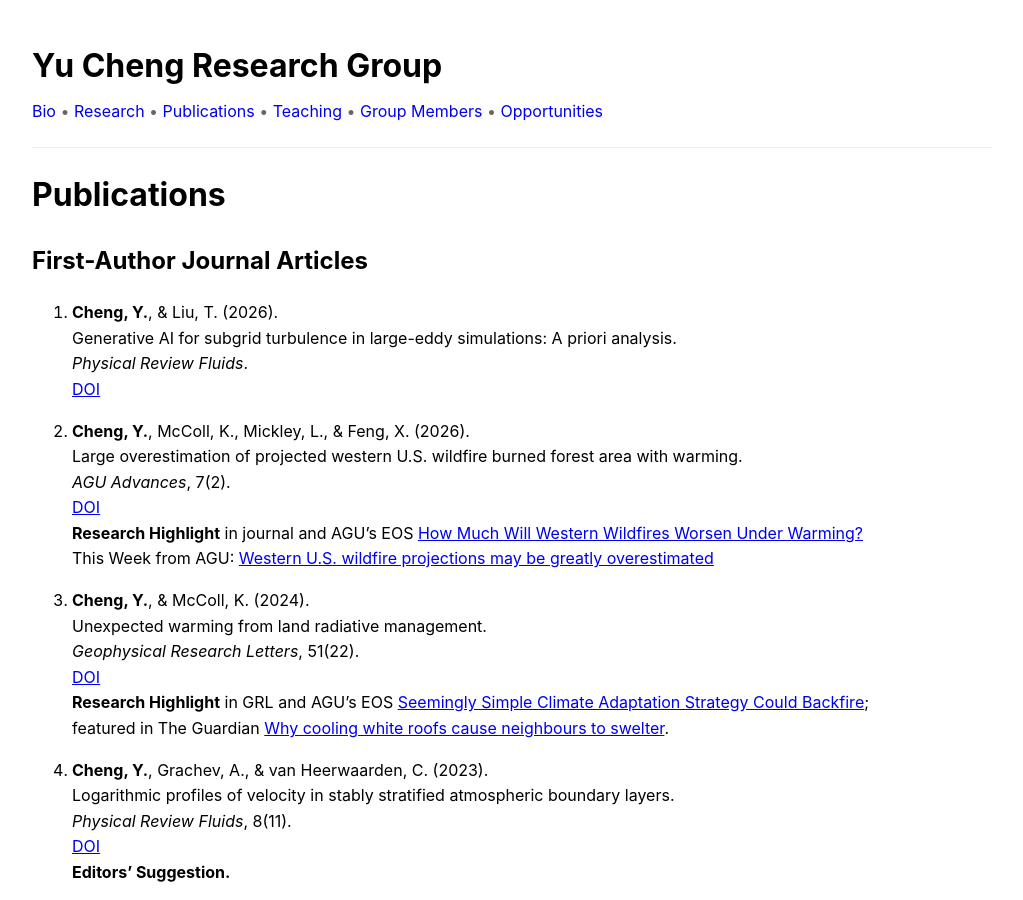
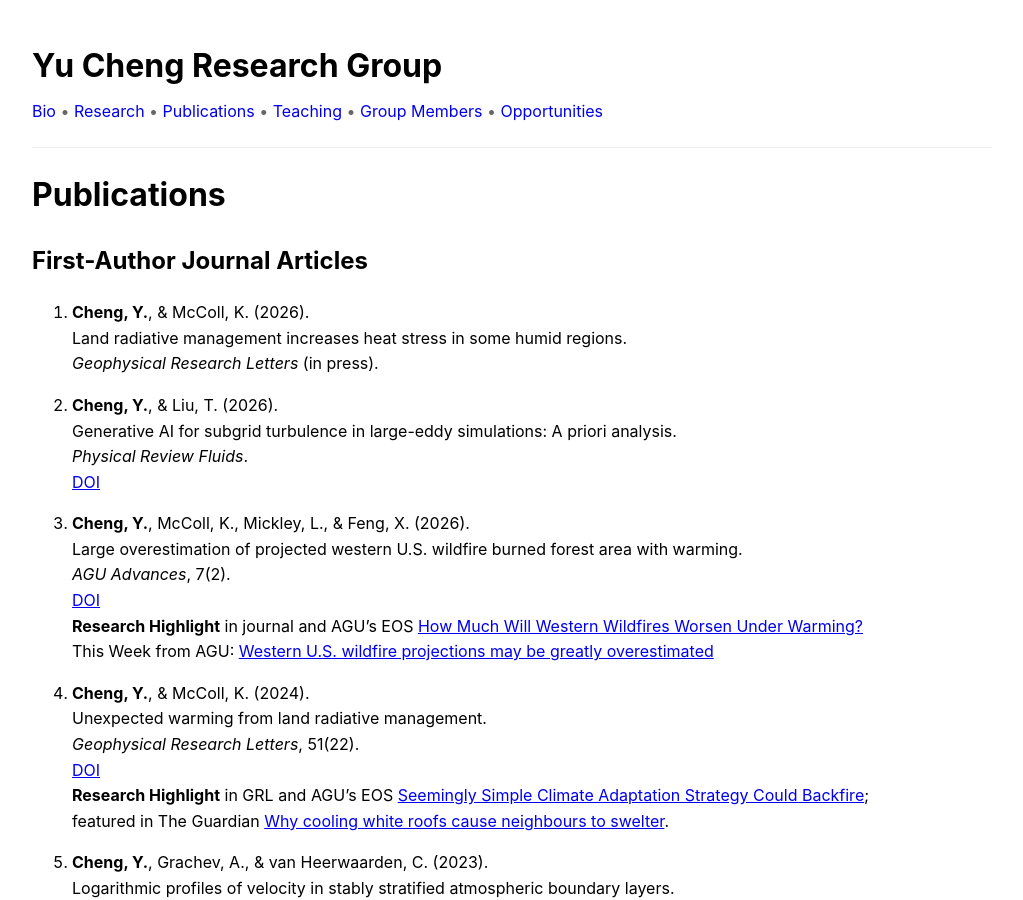
Before and after one commit to yc2965/yc2965.github.io, a Jekyll site: the page built from publications.md, in a window 1280 px wide and 900 px high. Shown: the whole window, without its empty margins (128-1151 px from the left). Built offline with Jekyll 4.4.1, drawn with Linux system fonts in a browser that asks for light colours.

Commit message:
Update publications.md

```diff
--- a/publications.md
+++ b/publications.md
@@ -6,6 +6,10 @@ title: Publications
 # Publications
 
 ## First-Author Journal Articles
+1. **Cheng, Y.**, & McColl, K. (2026).
+   Land radiative management increases heat stress in some humid regions.
+   *Geophysical Research Letters* (in press).
+
 1. **Cheng, Y.**, & Liu, T. (2026).
    Generative AI for subgrid turbulence in large-eddy simulations: A priori analysis.
    *Physical Review Fluids*.
```
